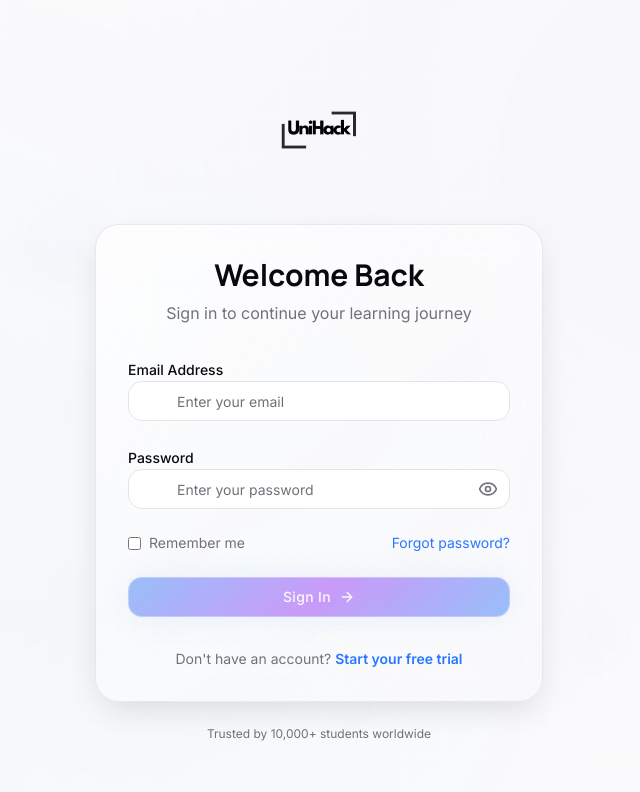
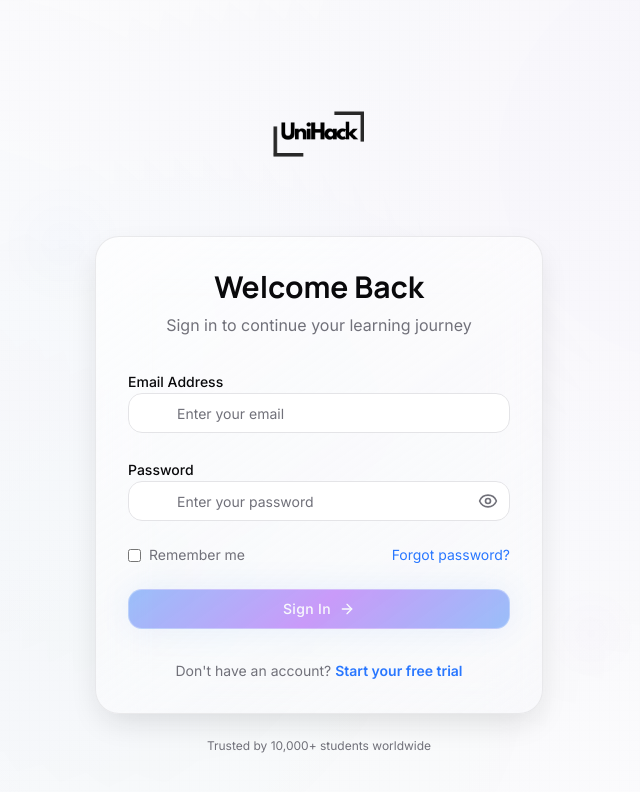
Before and after one commit to j-bull2003/master-exam-ai, a React (Vite) app: page /login in a window 1280 px wide. Shown: the top 792 px of the page, without its empty margins (321-961 px from the left). Built offline with nearby package versions, Linux system fonts and the light colour scheme.

Commit message:
Reduce gap and increase logo size
Further reduced the gap between the "Welcome back" section and the logo, and increased the logo's size for improved visual appeal.
-edited src/pages/auth/Login.tsx

```diff
--- a/src/pages/auth/Login.tsx
+++ b/src/pages/auth/Login.tsx
@@ -58,12 +58,12 @@ const Login = () => {
 
       <div className="w-full max-w-md relative z-10">
         {/* Logo */}
-        <div className="text-center mb-4">
+        <div className="text-center mb-2">
           <Link to="/" className="inline-flex items-center justify-center">
             <img
               src="/lovable-uploads/b9dbc3d9-034b-4089-a5b2-b96c23476bcf.png"
               alt="UniHack.ai Logo"
-              className="h-32 md:h-36 w-auto object-contain"
+              className="h-40 md:h-44 w-auto object-contain"
               style={{ backgroundColor: 'transparent' }}
             />
           </Link>
```
